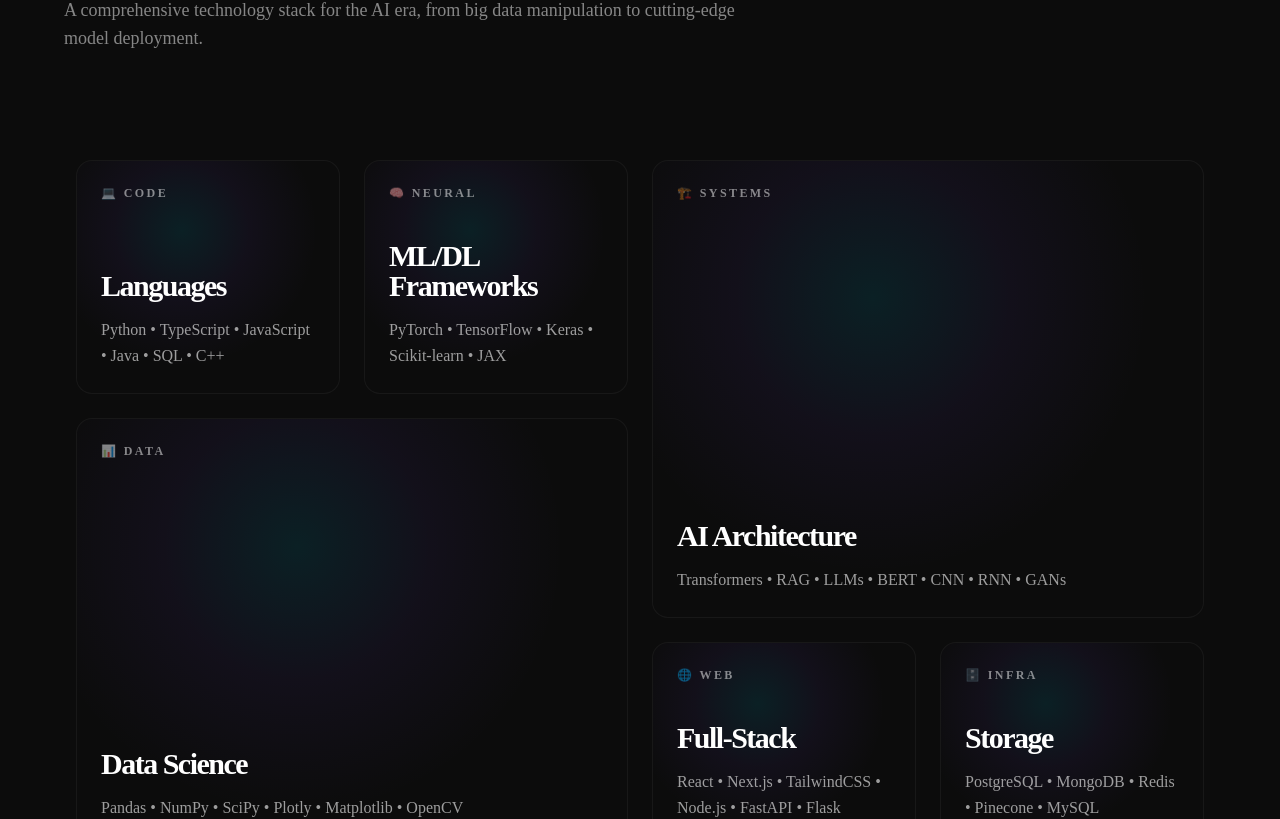
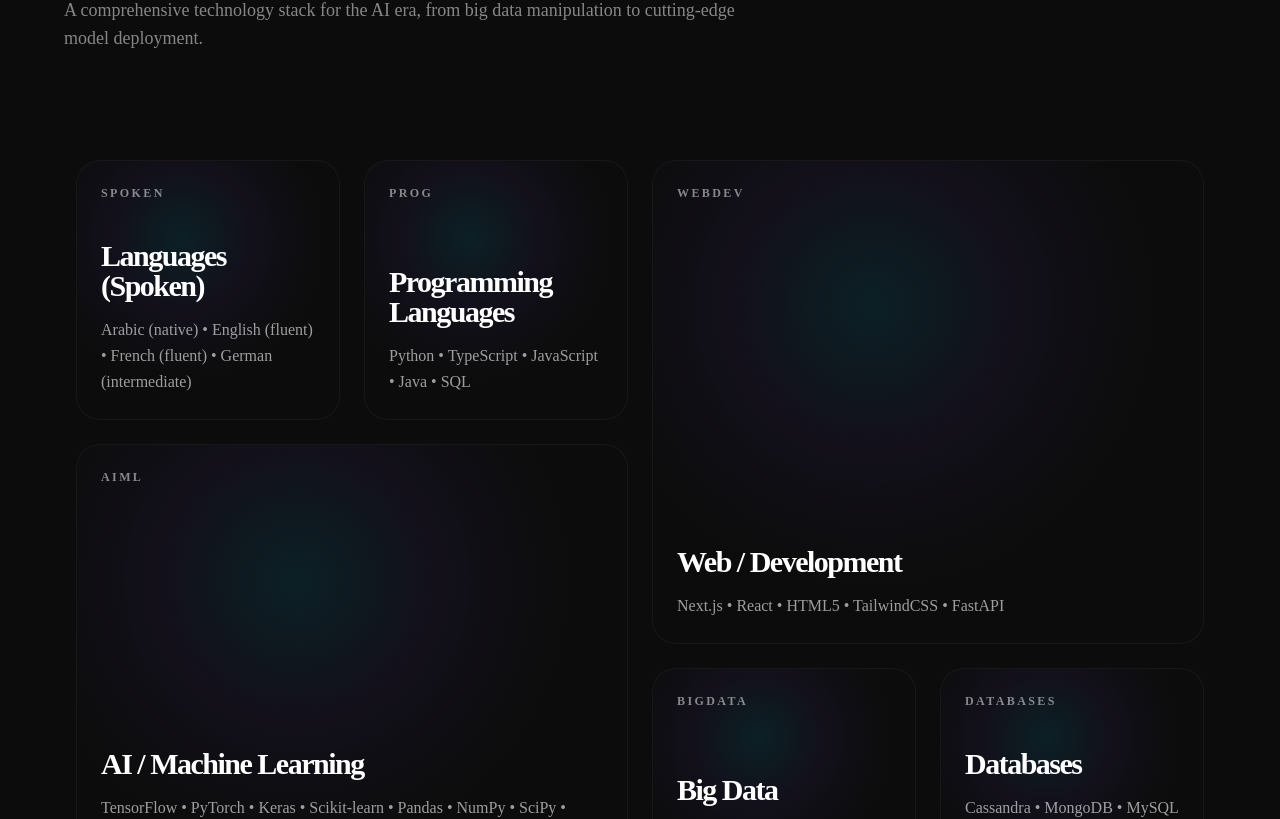
Before and after one commit to i-aissaoui/portfolio, a Next.js app: page / in a window 1280 px wide. Shown: the part 1115-1934 px from the top of the page. Built offline with nearby package versions, Linux system fonts and the light colour scheme.

Commit message:
Step 10: Performance optimization, full skills restoration, and grid layout fix

```diff
--- a/src/app/globals.css
+++ b/src/app/globals.css
@@ -1,6 +1,5 @@
-/* Glassmorphism and gradient utility */
 .backdrop-blur-md {
-  backdrop-filter: blur(16px);
+  backdrop-filter: blur(8px);
 }
 
 .bg-gradient-to-br {
@@ -63,10 +62,11 @@ h6,
 
 .glass-card {
   background: var(--glass-bg);
-  backdrop-filter: blur(12px);
+  backdrop-filter: blur(8px);
   border: 1px solid var(--glass-border);
   border-radius: var(--radius);
   transition: all 0.3s ease;
+  will-change: transform, opacity;
 }
 
 .glass-card:hover {
@@ -85,13 +85,14 @@ html {
 }
 
 .card {
-  background: rgba(255, 255, 255, 0.02);
-  border: 1px solid rgba(255, 255, 255, 0.05);
-  border-radius: 1rem;
+  background: rgba(255, 255, 255, 0.01);
+  border: 1px solid rgba(255, 255, 255, 0.03);
+  border-radius: 1.5rem;
   padding: 1.5rem;
   position: relative;
   overflow: hidden;
-  transition: all 0.3s cubic-bezier(0.4, 0, 0.2, 1);
+  transition: all 0.4s cubic-bezier(0.2, 0, 0, 1);
+  will-change: transform;
 }
 
 .card::before {
--- a/src/app/page.tsx
+++ b/src/app/page.tsx
@@ -176,59 +176,15 @@ export default function Home() {
               enableTilt={true}
               enableMagnetism={true}
               clickEffect={true}
-              spotlightRadius={300}
-              particleCount={15}
+              spotlightRadius={200}
+              particleCount={4}
               glowColor="0, 217, 255"
-              customCards={[
-                {
-                  color: '#0c0c0c',
-                  title: locale === 'fr' ? 'Langages' : locale === 'de' ? 'Sprachen' : 'Languages',
-                  description: 'Python • TypeScript • JavaScript • Java • SQL • C++',
-                  label: '💻 CODE'
-                },
-                {
-                  color: '#0c0c0c',
-                  title: locale === 'fr' ? 'Frameworks ML/DL' : locale === 'de' ? 'ML/DL Frameworks' : 'ML/DL Frameworks',
-                  description: 'PyTorch • TensorFlow • Keras • Scikit-learn • JAX',
-                  label: '🧠 NEURAL'
-                },
-                {
-                  color: '#0c0c0c',
-                  title: locale === 'fr' ? 'Architecture IA' : locale === 'de' ? 'KI-Architektur' : 'AI Architecture',
-                  description: 'Transformers • RAG • LLMs • BERT • CNN • RNN • GANs',
-                  label: '🏗️ SYSTEMS'
-                },
-                {
-                  color: '#0c0c0c',
-                  title: locale === 'fr' ? 'Science des Données' : locale === 'de' ? 'Data Science' : 'Data Science',
-                  description: 'Pandas • NumPy • SciPy • Plotly • Matplotlib • OpenCV',
-                  label: '📊 DATA'
-                },
-                {
-                  color: '#0c0c0c',
-                  title: 'Full-Stack',
-                  description: 'React • Next.js • TailwindCSS • Node.js • FastAPI • Flask',
-                  label: '🌐 WEB'
-                },
-                {
-                  color: '#0c0c0c',
-                  title: locale === 'fr' ? 'Stockage' : locale === 'de' ? 'Speicher' : 'Storage',
-                  description: 'PostgreSQL • MongoDB • Redis • Pinecone • MySQL',
-                  label: '🗄️ INFRA'
-                },
-                {
-                  color: '#0c0c0c',
-                  title: 'Engineering',
-                  description: 'Spark • Hadoop • Kafka • Airflow • Docker • Git',
-                  label: '⚡ SPEED'
-                },
-                {
-                  color: '#0c0c0c',
-                  title: locale === 'fr' ? 'Apprentissage par Renforcement' : locale === 'de' ? 'Bestärkendes Lernen' : 'Reinforcement Learning',
-                  description: 'Deep Q-Learning • PPO • Actor-Critic • Policy Gradients',
-                  label: '🤖 AUTONOMY'
-                }
-              ]}
+              customCards={site.skillsGrouped.map(group => ({
+                color: '#0c0c0c',
+                title: L(group.title, locale),
+                description: group.items.join(' • '),
+                label: group.key.toUpperCase()
+              }))}
             />
           </div>
         </section>
@@ -290,7 +246,7 @@ export default function Home() {
                       ) : (
                         <img src={image} alt={title} className='w-full h-full object-cover transition-transform duration-500 group-hover:scale-110' />
                       )}
-                      <div className='absolute inset-0 bg-gradient-to-t from-[#12002b] via-[#12002b]/50 to-transparent'></div>
+                      <div className='absolute inset-0 bg-gradient-to-t from-[#0c0c0c] via-transparent to-transparent'></div>
                     </div>
 
                     <div className='p-6'>
@@ -357,7 +313,7 @@ export default function Home() {
                       ) : (
                         <img src={image} alt={title} className='w-full h-full object-cover grayscale group-hover:grayscale-0' />
                       )}
-                      <div className='absolute inset-0 bg-gradient-to-t from-obsidian via-obsidian/20 to-transparent'></div>
+                      <div className='absolute inset-0 bg-gradient-to-t from-[#0c0c0c] via-transparent to-transparent'></div>
                     </div>
 
                     <div className='p-8 flex flex-col flex-1'>
--- a/src/components/MagicBento.tsx
+++ b/src/components/MagicBento.tsx
@@ -25,8 +25,8 @@ export interface BentoProps {
   customCards?: BentoCardProps[];
 }
 
-const DEFAULT_PARTICLE_COUNT = 6;
-const DEFAULT_SPOTLIGHT_RADIUS = 300;
+const DEFAULT_PARTICLE_COUNT = 4;
+const DEFAULT_SPOTLIGHT_RADIUS = 250;
 const DEFAULT_GLOW_COLOR = '0, 217, 255';
 const MOBILE_BREAKPOINT = 768;
 
@@ -464,14 +464,8 @@ const GlobalSpotlight: React.FC<{
           card.style.setProperty("--glow-radius", `${spotlightRadius}px`);
         });
 
-        // Update spotlight position
-        gsap.to(spotlightRef.current, {
-          left: x,
-          top: y,
-          duration: 0.1,
-          ease: "power2.out",
-          overwrite: "auto"
-        });
+        // Update spotlight position with faster, simpler transformation
+        spotlightRef.current.style.transform = `translate(calc(${x}px - 50%), calc(${y}px - 50%))`;
 
         // Fade in/out
         const targetOpacity =
@@ -759,7 +753,7 @@ const MagicBento: React.FC<BentoProps> = ({
       )}
 
       <BentoCardGrid gridRef={gridRef}>
-        <div className="card-responsive grid gap-4 md:gap-6">
+        <div className="card-responsive grid grid-cols-1 md:grid-cols-2 lg:grid-cols-3 xl:grid-cols-4 gap-4 md:gap-6">
           {cards.map((card, index) => {
             const baseClassName = `card flex flex-col justify-between relative w-full max-w-full p-6 md:p-8 rounded-[20px] border border-solid font-light overflow-hidden transition-all duration-300 ease-in-out hover:-translate-y-0.5 hover:shadow-[0_8px_25px_rgba(0,0,0,0.15)] ${enableBorderGlow ? 'card--border-glow' : ''
               }`;
```
